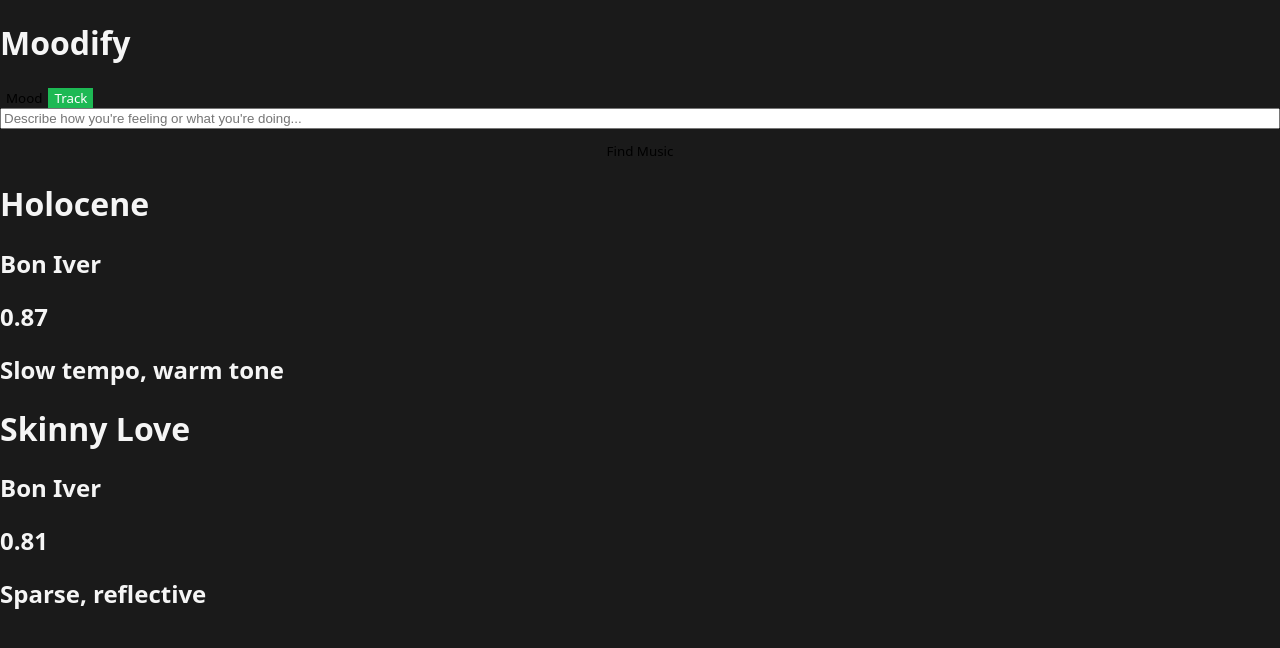
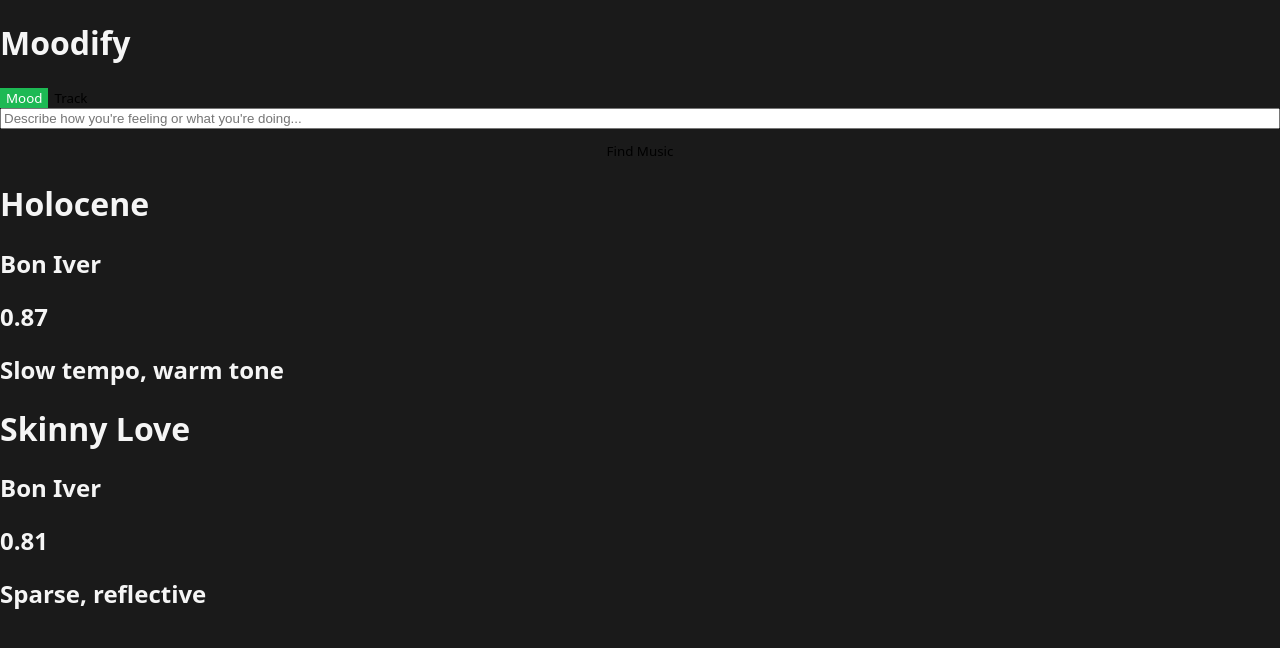
Before and after one commit to nathan-v-nguyen/spotify-song-recommender, a React (Vite) app in the folder frontend-react/: page / in a window 1280 px wide. Shown: the top 648 px of the page. Built offline with nearby package versions, Linux system fonts and the light colour scheme.

Commit message:
use state for search and mode toggle

```diff
--- a/frontend-react/src/App.tsx
+++ b/frontend-react/src/App.tsx
@@ -1,5 +1,6 @@
+import { useState } from 'react';
 import Heading from "./components/Heading"
-import ModeToggle from "./components/ModeToggle"
+import ModeToggle, {type Mode} from "./components/ModeToggle"
 import SearchForm from "./components/SearchForm"
 import ResultsList from "./components/ResultsList"
 import SongCard, { type SongProps } from "./components/SongCard"
@@ -11,11 +12,12 @@
 
 
 function App() {
+  const [mode, setMode] = useState<Mode>("mood");
   return (
     <>
       <Heading title={"Moodify"} />
-      <ModeToggle mode = {"track"} />
-      <SearchForm></SearchForm>
+      <ModeToggle mode = {mode} setMode={setMode} />
+      <SearchForm mode = {mode}></SearchForm>
       <ResultsList songs={fakeSongs}></ResultsList>
     </>
 
--- a/frontend-react/src/components/ModeToggle.tsx
+++ b/frontend-react/src/components/ModeToggle.tsx
@@ -1,12 +1,16 @@
 import styles from "./ModeToggle.module.css"
 
-type Mode = "mood" | "track";
+export type Mode = "mood" | "track";
+type ModeToggleProps = {mode: Mode; setMode: (m: Mode) => void};
 
-function ModeToggle ({ mode }: { mode:Mode }) {
+function ModeToggle ({ mode, setMode}: ModeToggleProps) {
   return (
     <div>
-      <button className = {mode === "mood" ? styles.active : ""}>Mood</button>
-      <button className = {mode === "track" ? styles.active : ""}>Track</button>
+      <button className = {mode === "mood" ? styles.active : ""}
+      onClick={() => setMode("mood")}
+      >Mood</button>
+      <button className = {mode === "track" ? styles.active : ""}
+      onClick={() => setMode("track")}>Track</button>
     </div>
   );
 }
--- a/frontend-react/src/components/SearchForm.tsx
+++ b/frontend-react/src/components/SearchForm.tsx
@@ -1,12 +1,25 @@
+import { useState } from 'react';
 import styles from "./SearchForm.module.css"
+import { type Mode } from "./ModeToggle"
 
-function searchForm (){
+function SearchForm ({ mode }: { mode: Mode }){
+  const [query, setQuery] = useState<string>("");
+
+  function handleSubmit(e: React.FormEvent<HTMLFormElement>) {
+    e.preventDefault();
+    console.log(mode, query)
+  }
+
   return (
-    <form className = {styles.form}>
-      <input type="text" placeholder="Describe how you're feeling or what you're doing..."/>
+    <form
+      className = {styles.form}
+      onSubmit={handleSubmit}>
+      <input type="text" placeholder="Describe how you're feeling or what you're doing..."
+      value={query}
+      onChange={(e) => setQuery(e.target.value)}/>
       <button type="submit">Find Music</button>
     </form>
   )
 }
 
-export default searchForm
+export default SearchForm
```
